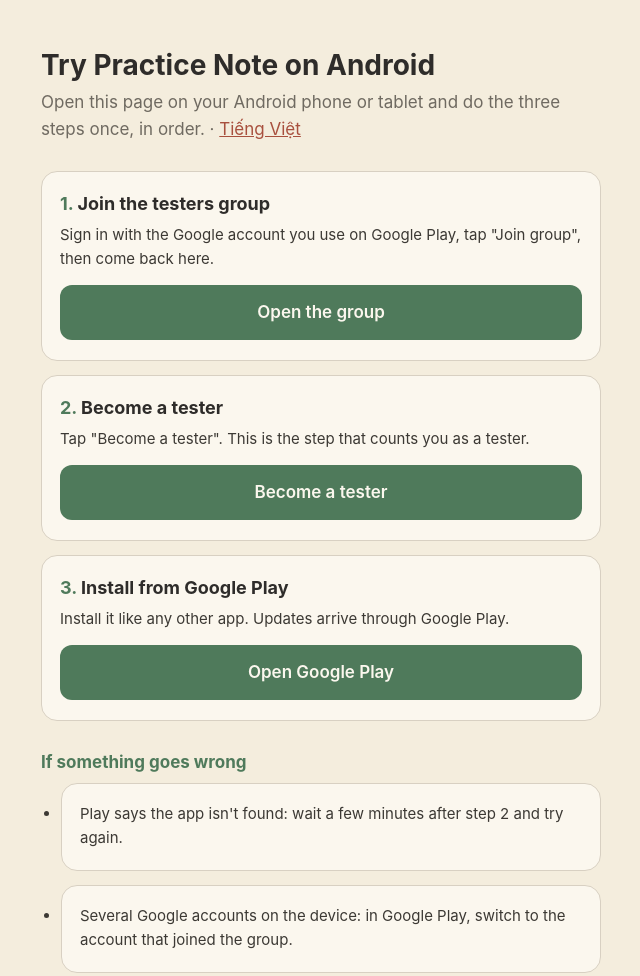
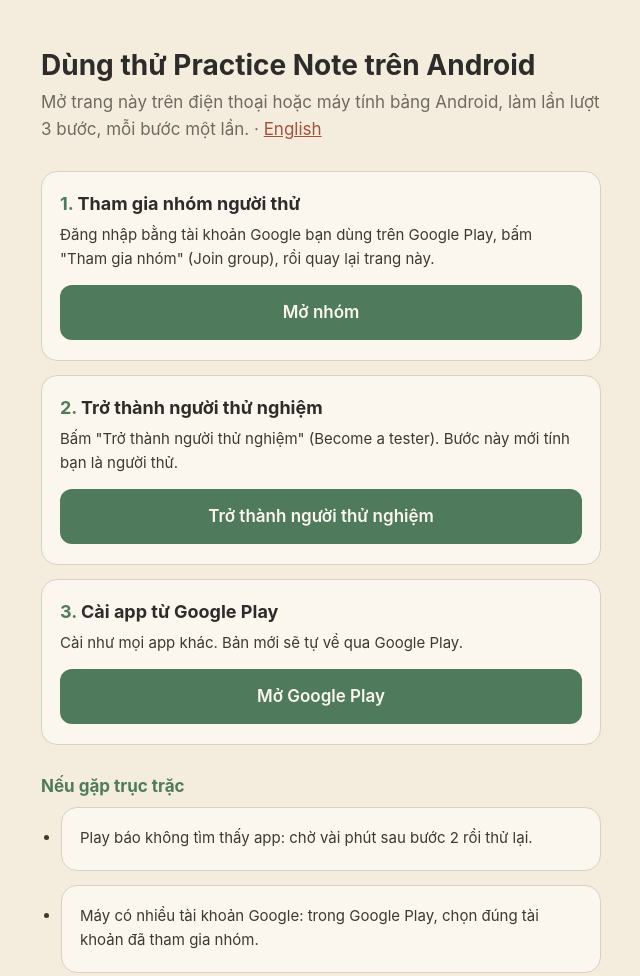
Before and after one commit to congminh090800/practice-note-site, a plain HTML site: page android-beta.html in a window 1280 px wide. Shown: the top 976 px of the page, without its empty margins (319-959 px from the left). Drawn offline with Linux system fonts and the light colour scheme.

Commit message:
Android beta page: Vietnamese by default, English on request (#en)
Co-Authored-By: Claude Opus 5.5 <noreply@anthropic.com>
Claude-Session: https://claude.ai/code/session_01U8EtCBLKxsbaZtca4P6o6d

```diff
--- a/android-beta.html
+++ b/android-beta.html
@@ -49,7 +49,7 @@ nav { margin-top: 36px; padding-top: 16px; border-top: 1px solid #D8D0C2; font-s
 <nav><a href="index.html"><span class="vi">Hỗ trợ</span><span class="en">Support</span></a> · <a href="privacy-android.html"><span class="vi">Quyền riêng tư</span><span class="en">Privacy</span></a> · © 2026 Minh Le</nav>
 </main>
 <script>
-const h=document.documentElement;if(!/^vi/i.test(navigator.language||'')&&location.hash!=='#vi')h.lang='en';
+const h=document.documentElement;if(location.hash==='#en')h.lang='en';
 document.getElementById('lang').onclick=e=>{e.preventDefault();h.lang=h.lang==='en'?'vi':'en'};
 </script>
 </body></html>
```
